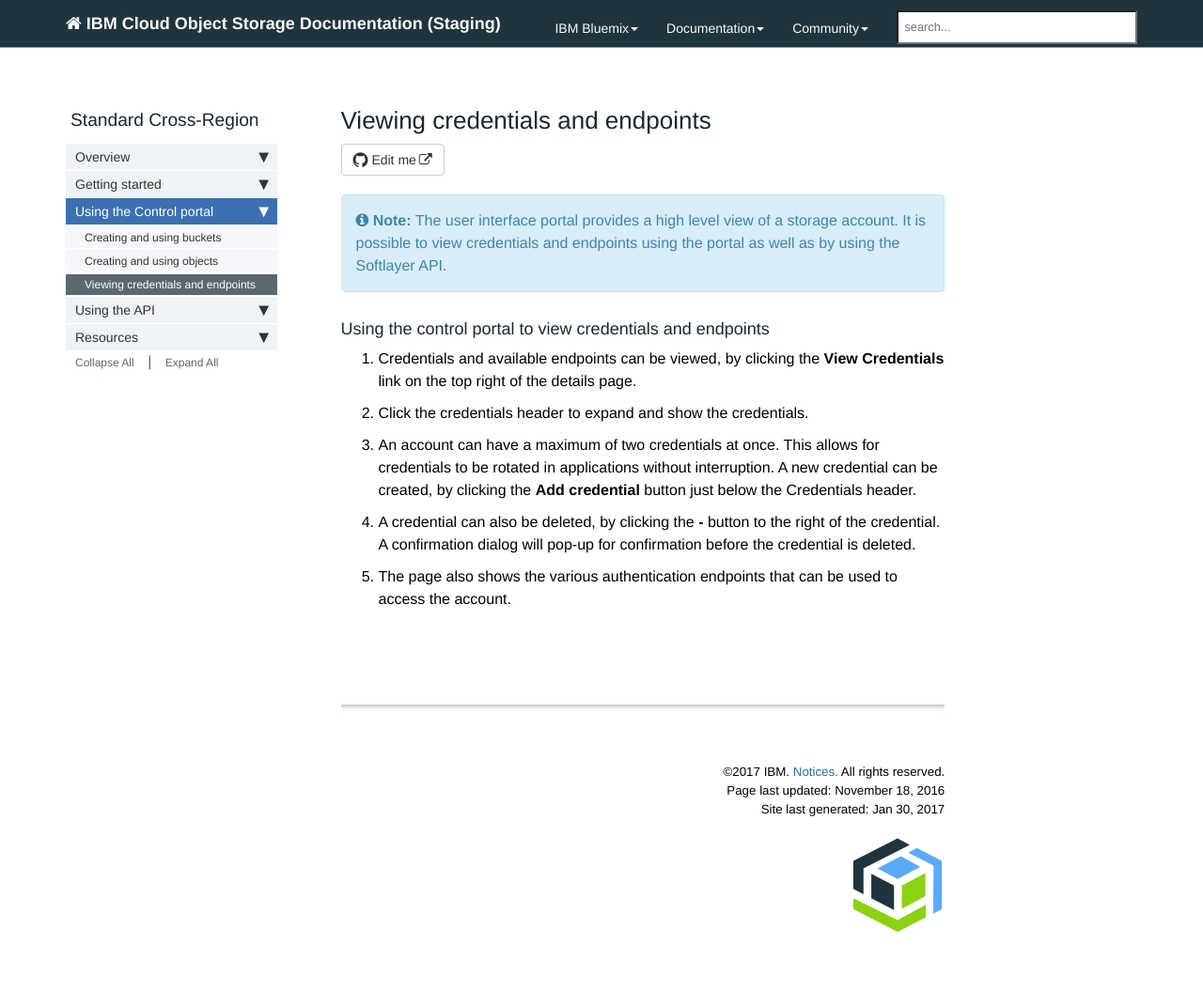
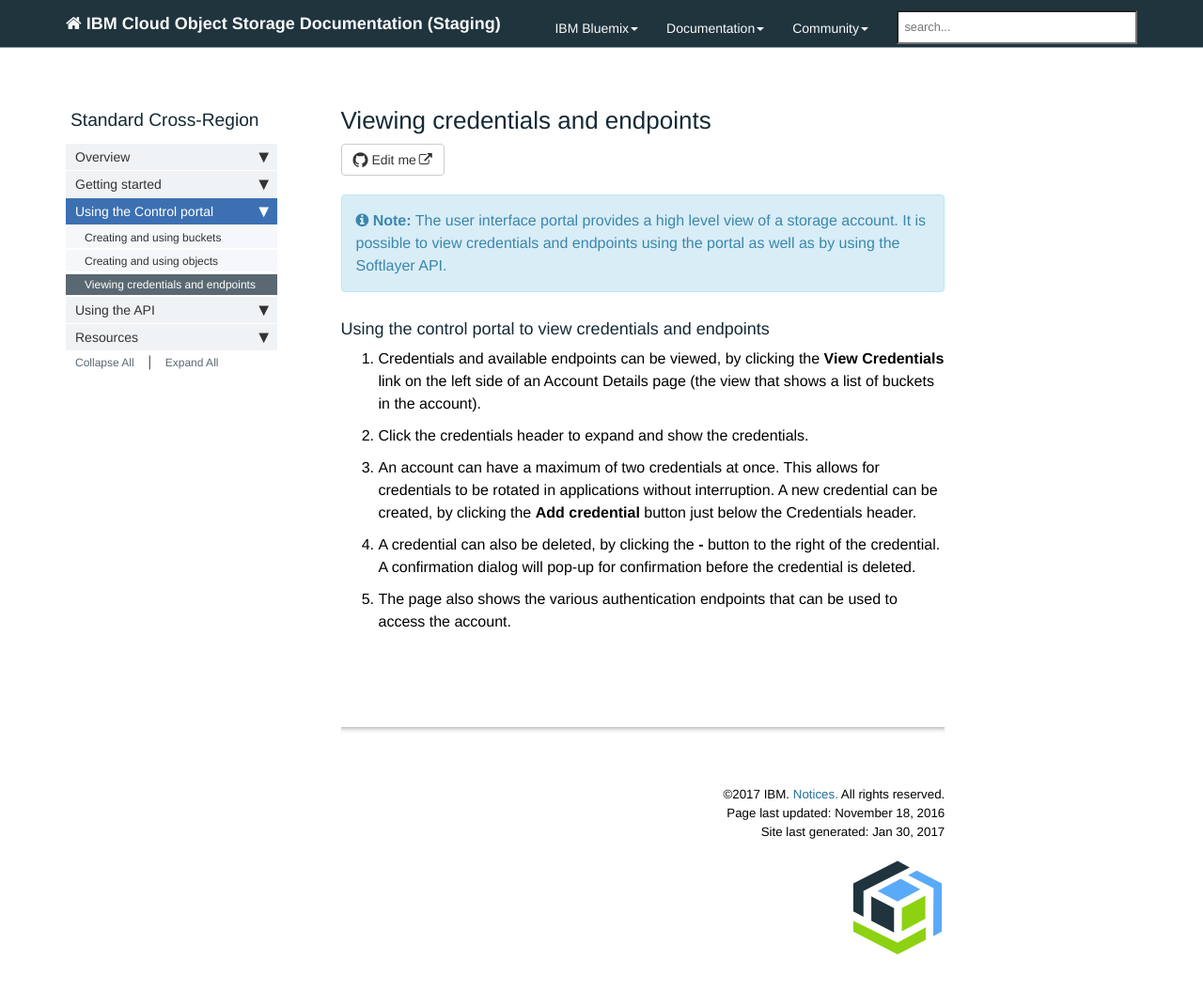
Before and after one commit to mpcarl-ibm/crs-docs, a Jekyll site: the page built from pages/crs/crs-control-credentials.md, in a window 1280 px wide and 1076 px high. Shown: the top 1055 px of the window at 94% size. Built offline with Jekyll 4.4.1, drawn with Linux system fonts in a browser that asks for light colours; nearby versions of some CDN libraries; comment, search, counter and statistics services are not loaded.

Commit message:
updated credentials page to reflect new link location

```diff
--- a/pages/crs/crs-control-credentials.md
+++ b/pages/crs/crs-control-credentials.md
@@ -13,7 +13,7 @@
 {% include note.html content="The user interface portal provides a high level view of a storage account.  It is possible to view credentials and endpoints using the portal as well as by using the Softlayer API." %}
 
 #### Using the control portal to view credentials and endpoints
-1. Credentials and available endpoints can be viewed, by clicking the  **View Credentials** link on the top right of the details page.
+1. Credentials and available endpoints can be viewed, by clicking the  **View Credentials** link on the left side of an Account Details page (the view that shows a list of buckets in the account).
 2. Click the credentials header to expand and show the credentials.
 3. An account can have a maximum of two credentials at once. This allows for credentials to be rotated in applications without interruption. A new credential can be created, by clicking the **Add credential** button just below the Credentials header.
 4. A credential can also be deleted, by clicking the **-** button to the right of the credential. A confirmation dialog will pop-up for confirmation before the credential is deleted.
```
Also changed, not shown: pages/crs/crs-about-api.md (+1 -1 lines).
